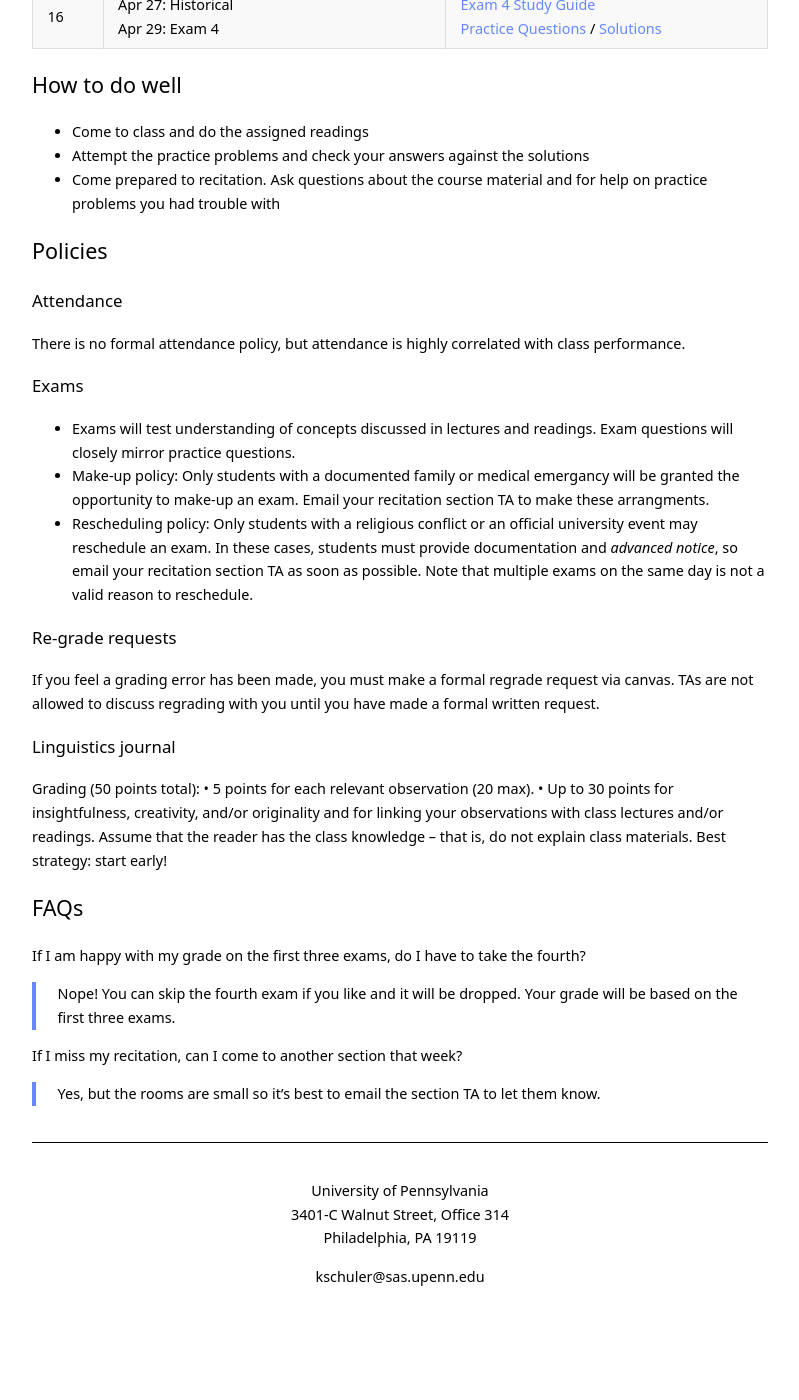
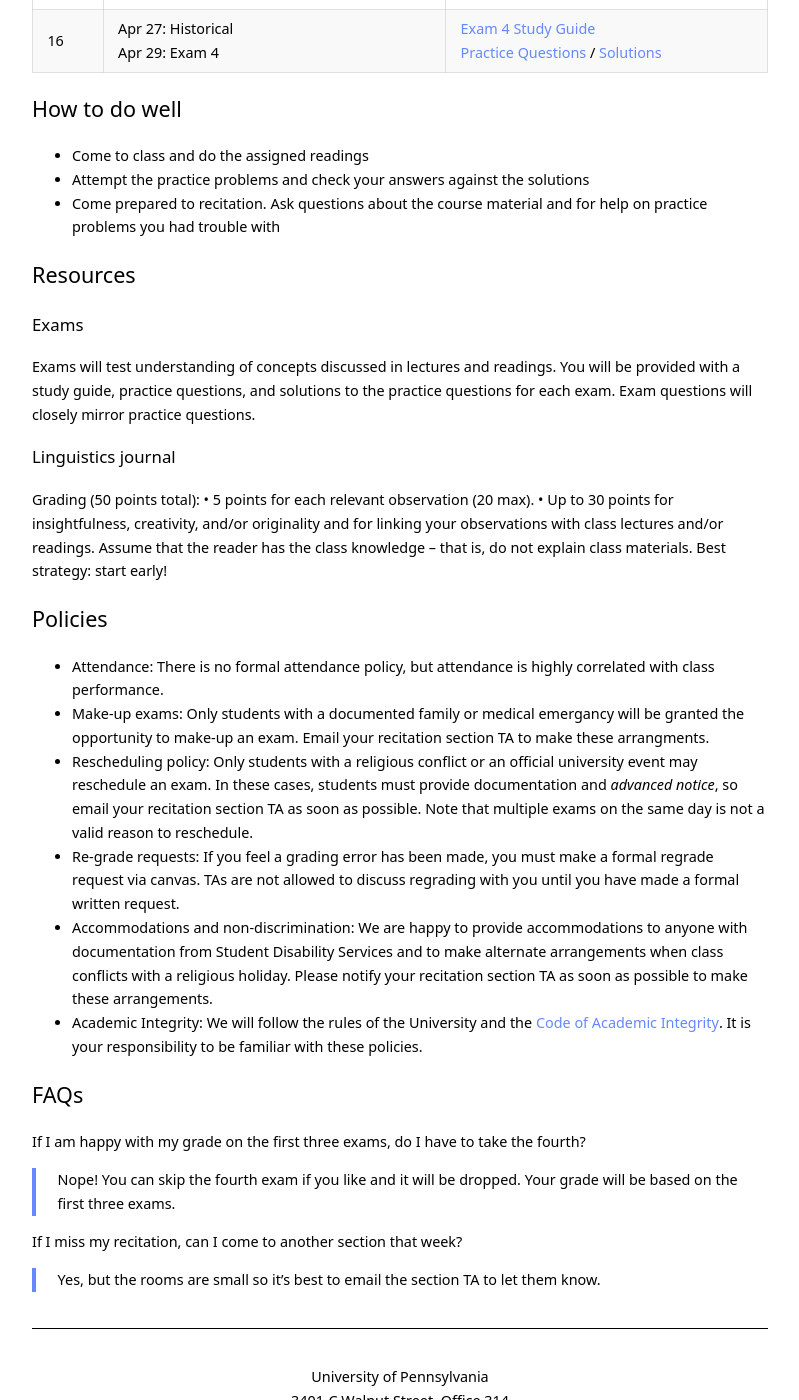
Before and after one commit to kschuler/ling001, a Jekyll site: the page built from ling001/index.md, in a window 1280 px wide and 1400 px high, scrolled down 2108 px. Shown: the whole window, without its empty margins (240-1039 px from the left). Built offline with Jekyll 4.4.1, drawn with Linux system fonts in a browser that asks for light colours; before the commit the page ends 3456 px from its top, so only the background shows below that; some of the changed text lies outside the part shown.

Commit message:
Update index.md

```diff
--- a/ling001/index.md
+++ b/ling001/index.md
@@ -30,7 +30,7 @@ A general introduction to the nature, history and use of human language, speech
 ### Materials
 
 ### Evaluation
-- Exams (90%) - There are four exams, but the lowest exam score is dropped. The remaining 3 exams are worth 150 points each.
+- Exams (90%) - There are four exams, but the lowest exam score is dropped. The remaining 3 exams are worth 150 points each. Exams will test understanding of concepts discussed in lectures and readings. Exam questions will closely mirror practice questions.
 - Linguistics journal (10%) - Each student is required to keep a linguistics journal with a minimum of four entries and 800 words, worth 50 points.
 
 
@@ -60,24 +60,24 @@ Wk  | Topic | Readings & Resources
 - Attempt the practice problems and check your answers against the solutions
 - Come prepared to recitation. Ask questions about the course material and for help on practice problems you had trouble with
 
-
-## Policies
-
-### Attendance
-There is no formal attendance policy, but attendance is highly correlated with class performance.
-
+## Resources
 ### Exams
-- Exams will test understanding of concepts discussed in lectures and readings. Exam questions will closely mirror practice questions.
-- **Make-up policy**: Only students with a documented family or medical emergancy will be granted the opportunity to make-up an exam. Email your recitation section TA to make these arrangments.
-- **Rescheduling policy**: Only students with a religious conflict or an official university event may reschedule an exam. In these cases, students must provide documentation and *advanced notice*, so email your recitation section TA as soon as possible. Note that multiple exams on the same day is not a valid reason to reschedule.
-
-### Re-grade requests
-If you feel a grading error has been made, you must make a formal regrade request via canvas. TAs are not allowed to discuss regrading with you until you have made a formal written request.
+Exams will test understanding of concepts discussed in lectures and readings. You will be provided with a study guide, practice questions, and solutions to the practice questions for each exam. Exam questions will closely mirror practice questions.
 
 ### Linguistics journal
 Grading (50 points total):
 • 5 points for each relevant observation (20 max).
 • Up to 30 points for insightfulness, creativity, and/or originality and for linking your observations with class lectures and/or readings. Assume that the reader has the class knowledge – that is, do not explain class materials. Best strategy: start early!
+
+## Policies
+- **Attendance**: There is no formal attendance policy, but attendance is highly correlated with class performance.
+- **Make-up exams**: Only students with a documented family or medical emergancy will be granted the opportunity to make-up an exam. Email your recitation section TA to make these arrangments.
+- **Rescheduling policy**: Only students with a religious conflict or an official university event may reschedule an exam. In these cases, students must provide documentation and *advanced notice*, so email your recitation section TA as soon as possible. Note that multiple exams on the same day is not a valid reason to reschedule.
+- **Re-grade requests**: If you feel a grading error has been made, you must make a formal regrade request via canvas. TAs are not allowed to discuss regrading with you until you have made a formal written request.
+- **Accommodations and non-discrimination**: We are happy to provide accommodations to anyone with documentation from Student Disability Services and to make alternate arrangements when class conflicts with a religious holiday. Please notify your recitation section TA as soon as possible to make these arrangements.
+- **Academic Integrity**: We will follow the rules of the University and the [Code of Academic Integrity](https://catalog.upenn.edu/pennbook/code-of-academic-integrity/).  It is your responsibility to be familiar with these policies.
+
+
 
 ## FAQs
 **If I am happy with my grade on the first three exams, do I have to take the fourth?**
```
